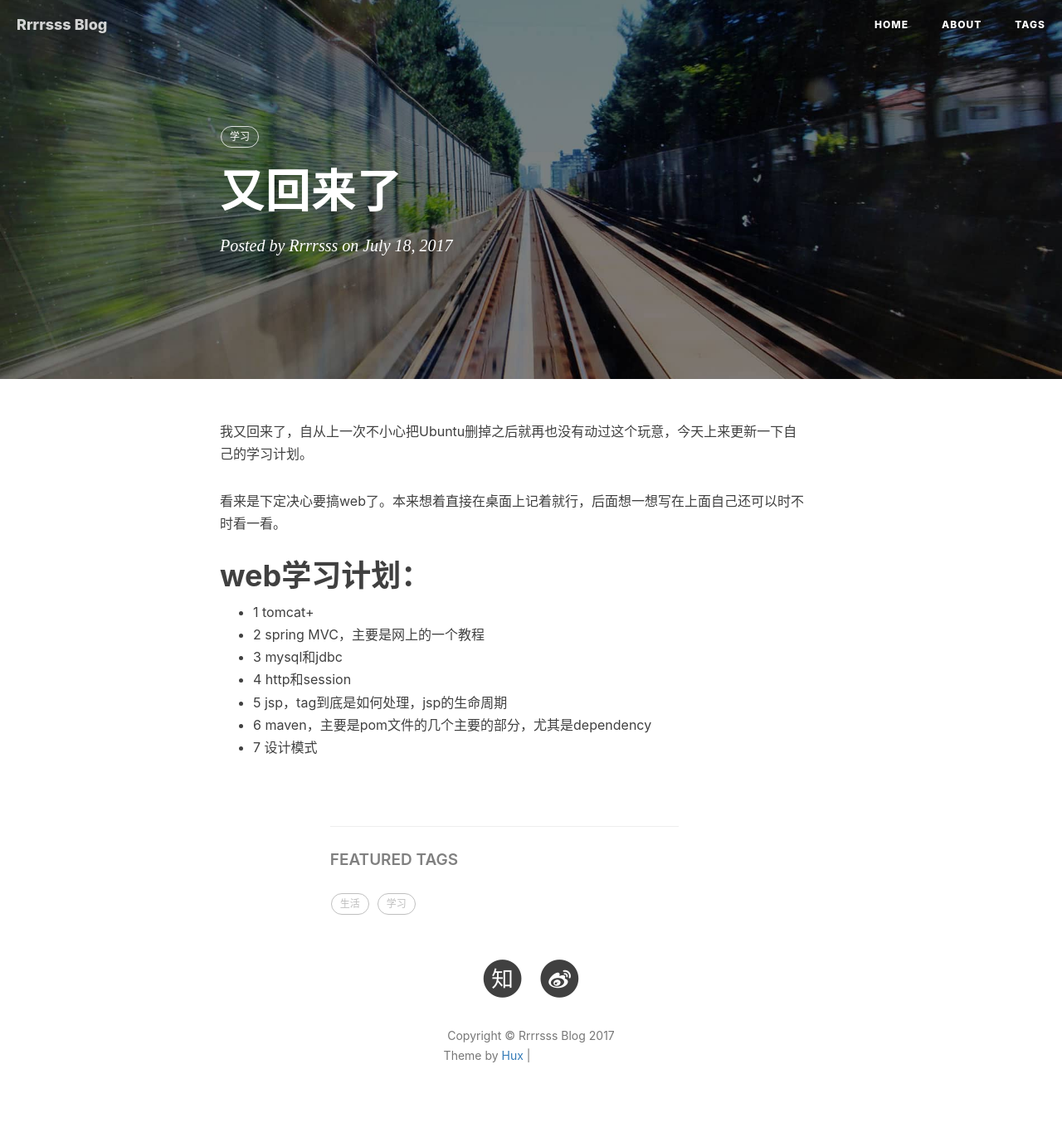
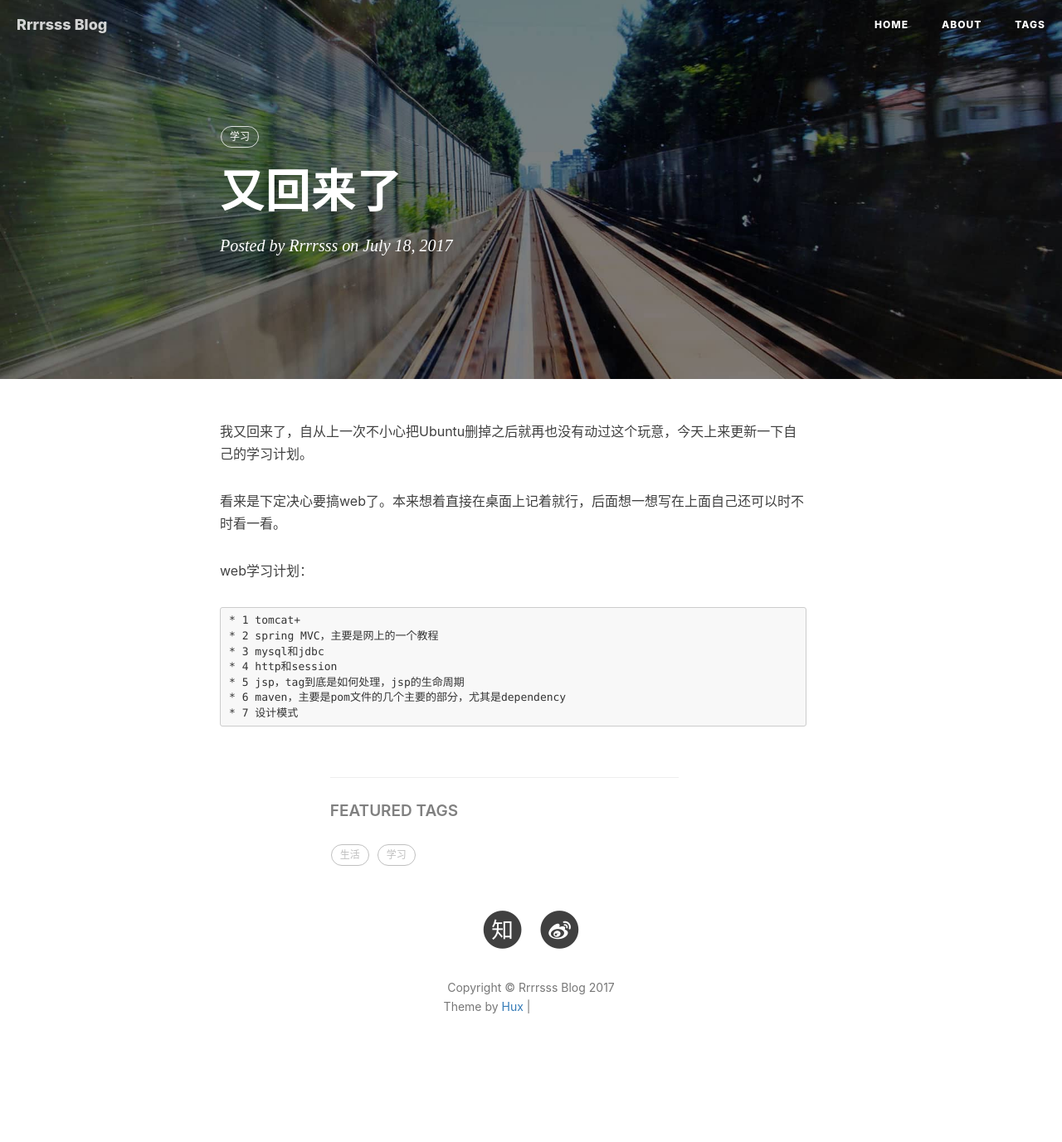
Before and after one commit to Rrrrsss/Rrrrsss, a Jekyll site: the page built from _posts/2017-07-18-Back.markdown, in a window 1280 px wide. Shown: the whole page at 83% size. Built offline with Jekyll 4.4.1, drawn with Linux system fonts in a browser that asks for light colours; nearby versions of some CDN libraries; comment, search, counter and statistics services are not loaded; after the commit the page ends 1318 px from its top, so only the background shows below that; grey boxes are pictures that could not be loaded.

```diff
--- a/_posts/2017-07-18-Back.markdown
+++ b/_posts/2017-07-18-Back.markdown
@@ -14,12 +14,12 @@ tags:
 
 看来是下定决心要搞web了。本来想着直接在桌面上记着就行，后面想一想写在上面自己还可以时不时看一看。
 
-# web学习计划：
+web学习计划：
 
-* 1 tomcat+
-* 2 spring MVC，主要是网上的一个教程
-* 3 mysql和jdbc
-* 4 http和session
-* 5 jsp，tag到底是如何处理，jsp的生命周期
-* 6 maven，主要是pom文件的几个主要的部分，尤其是dependency
-* 7 设计模式
+    * 1 tomcat+
+    * 2 spring MVC，主要是网上的一个教程
+    * 3 mysql和jdbc
+    * 4 http和session
+    * 5 jsp，tag到底是如何处理，jsp的生命周期
+    * 6 maven，主要是pom文件的几个主要的部分，尤其是dependency
+    * 7 设计模式
```
